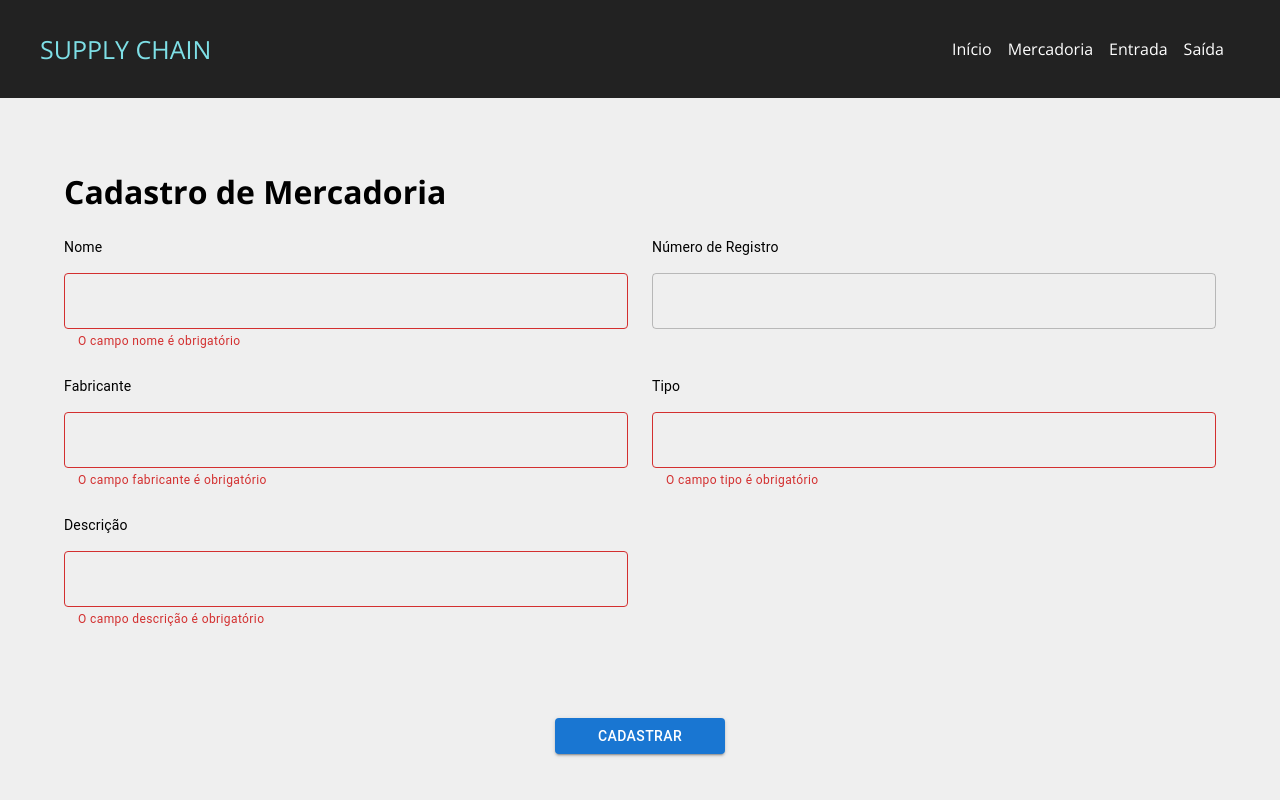
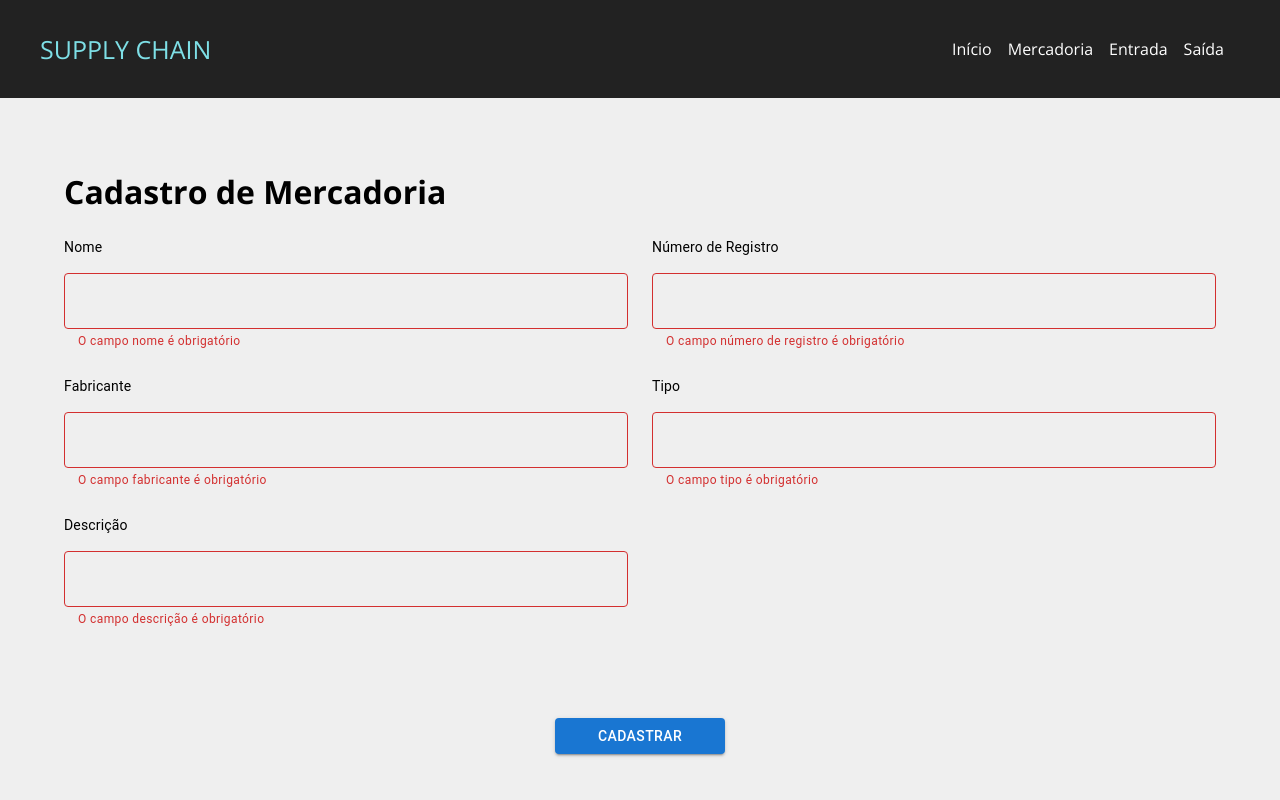
Before and after one commit to Deniscley/MStarSupply.Mercadorias.Web, a React (Create React App) app: page /mercadoria in a window 1280 px wide. Both pictures are taken after a click on the button "CADASTRAR". Shown: the top 800 px of the page. Built offline with nearby package versions, Linux system fonts and the light colour scheme.

Commit message:
refactor: Ajuste em validação de número de registro

```diff
--- a/src/components/pages/Mercadoria/Mercadoria.jsx
+++ b/src/components/pages/Mercadoria/Mercadoria.jsx
@@ -120,15 +120,18 @@ function Mercadoria() {
                     inputProps={{ maxLength: 15, min: 1 }}
                     {...formik.getFieldProps("numeroRegistro")}
                     error={
-                      formik.touched.numero && !!formik.errors.numeroRegistro
+                      formik.touched.numeroRegistro &&
+                      !!formik.errors.numeroRegistro
                     }
                   />
                   <FormHelperText
                     hidden={
-                      !formik.touched.numero || !formik.errors.numeroRegistro
+                      !formik.touched.numeroRegistro ||
+                      !formik.errors.numeroRegistro
                     }
                     error={
-                      formik.touched.numero && !!formik.errors.numeroRegistro
+                      formik.touched.numeroRegistro &&
+                      !!formik.errors.numeroRegistro
                     }
                   >
                     {formik.errors.numeroRegistro}
```
